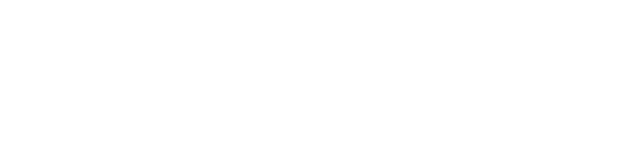
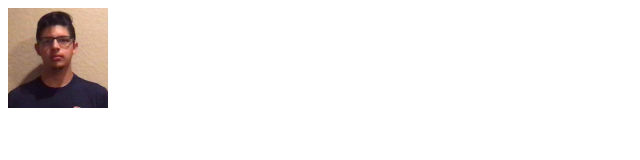
Before and after one commit to Ryanlopez01/Ryanlopez01.github.io, a plain HTML site: page index.html in a window 1280 px wide. Shown: the whole page, without its empty margins (0-640 px from the left). Drawn offline with Linux system fonts and the light colour scheme.

Commit message:
update index

```diff
--- a/index.html
+++ b/index.html
@@ -2,9 +2,14 @@
 <html lang="en">
     <head>
         <meta charset="utf-8">
-        <meta name="description" content="Ryan Lopez personal web site at SHSU">
+        <meta name="description" content="Ryan Lopez's personal web site at SHSU">
         <meta name="keywords" content="Ryan Lopez, SHSU, MIS">
         <title>Ryan Lopez</title>
     </head>
+    <body>
+        <header>
+            <img src="images/picture.jpg" alt="Lopez picture" width="100" height="100">
 
+        </header>
+    </body>
 </html>
```
Also changed, not shown: images/picture.jpg (added).
